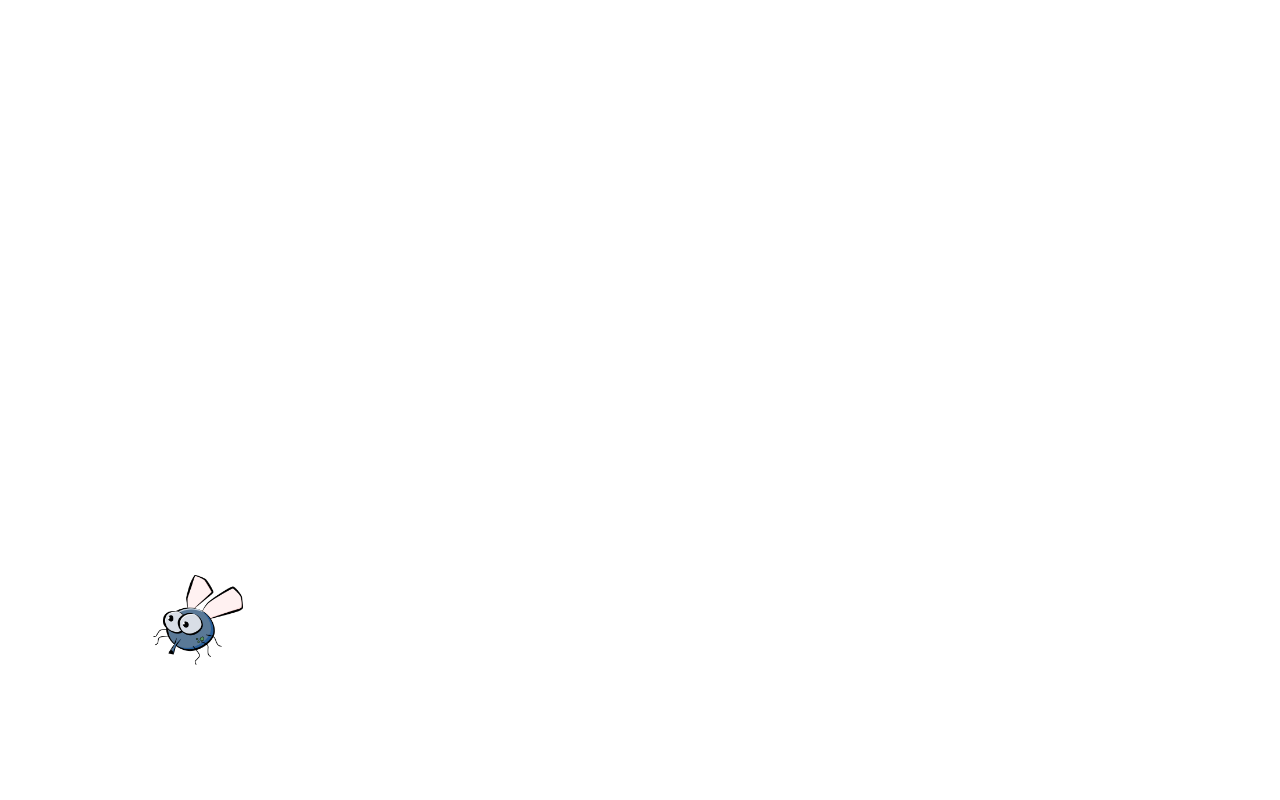
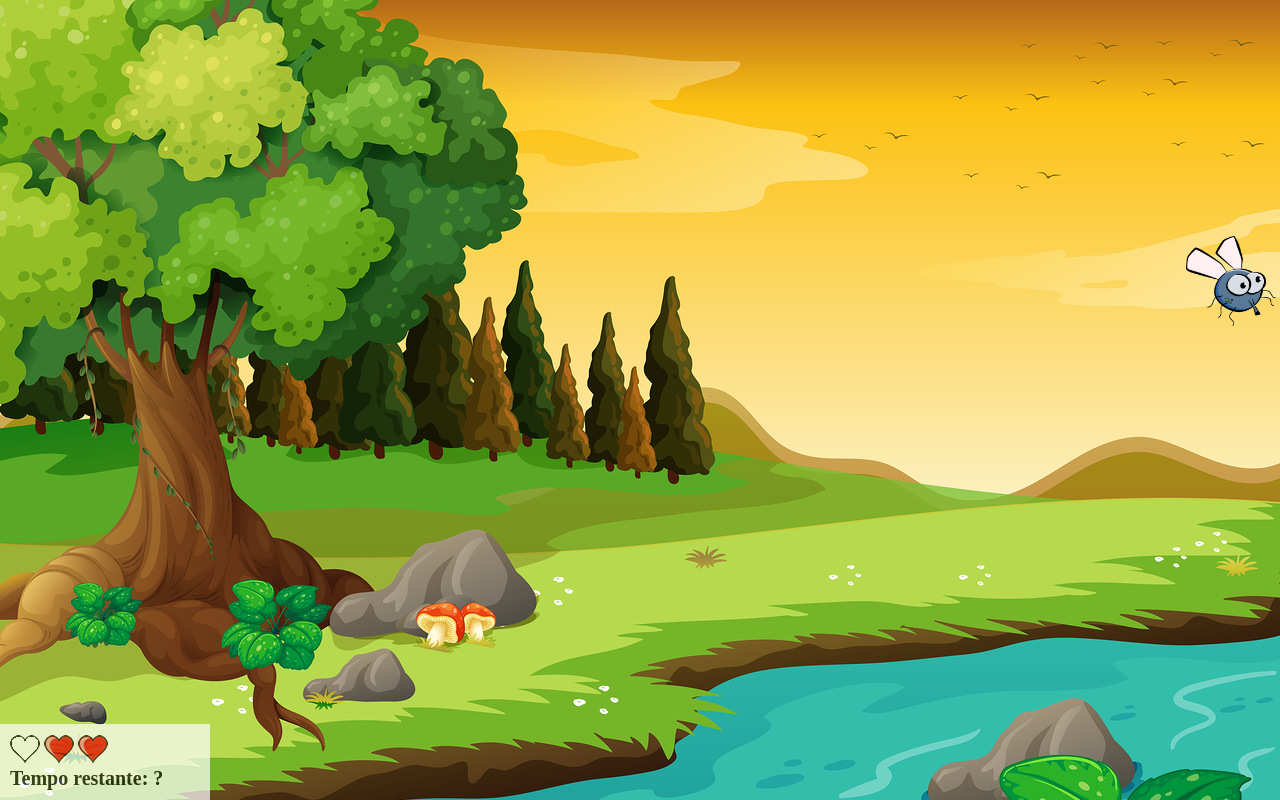
Before and after one commit to WillianJoseCeccon/Mata_Mosquito_JS, a plain HTML site: page app.html in a window 1280 px wide. Drawn offline with Linux system fonts and the light colour scheme.

Commit message:
adicionado background, controle de vidas, imagens dos coracoes que representam as vidas e tela de

```diff
--- a/app.html
+++ b/app.html
@@ -9,7 +9,24 @@
 
     <body onresize="ajustaTamanhoPalcoJogo()">
 
+        <div class="painel">
+            <div class="vidas">
+                <img id="v1" src="imagens/coracao_cheio.png" >
+                <img id="v2" src="imagens/coracao_cheio.png" >
+                <img id="v3" src="imagens/coracao_cheio.png" >
+            </div>
 
-        <script>posicaoRandomica()</script>
+            <div class="cronometro">Tempo restante: ?</div>
+
+
+
+        </div>
+
+        <script>
+            setInterval(function() {
+            posicaoRandomica()}, 2000)
+
+
+        </script>
     </body>
 </html>
--- a/estilo.css
+++ b/estilo.css
@@ -1,3 +1,8 @@
+body {
+    background-image: url(imagens/bg.jpg);
+    background-repeat: no-repeat;
+    background-size: 100%;
+}
 .mosquito1 {
     width: 50px;
     height: 50px;
@@ -20,3 +25,25 @@
 .ladoB {
     transform: scaleX(-1);
 }
+
+.painel {
+    position: absolute;
+    width: 190px;
+    padding: 10px;
+    left: 0px;
+    bottom: 0px;
+    border-top: solid 1px #fff;
+    background-color: #fff;
+    opacity: 0.7;
+
+}
+
+.vidas {
+    float: left;
+}
+
+.cronometro {
+    float: left;
+    font-size: 20px;
+    font-weight: bold;
+}
--- a/jogo.js
+++ b/jogo.js
@@ -1,5 +1,7 @@
 var altura = 0
 var largura = 0
+var vidas = 1
+
 function ajustaTamanhoPalcoJogo() {
     // Essa função pega a largura e altura da tela do usuario, a chamada dela também é realizada
     //no evento onresize do body, então mesmo que o usuario redimensione a tela não havera estouro
@@ -13,6 +15,21 @@ ajustaTamanhoPalcoJogo()
 
 
 function posicaoRandomica(){
+    // remover o mosquito anterior caso exista....
+    //na 1 execucao não existira mosquito ... ou caso o usuario clique no mosquito para mataló
+    if (document.getElementById('mosquito')) {
+        document.getElementById('mosquito').remove()
+
+        if (vidas > 3){
+            window.location.href = 'fim_de_jogo.html'
+        }else {
+            document.getElementById('v' + vidas).src = "imagens/coracao_vazio.png"
+            vidas++
+        }
+
+    }
+
+
     var posicaoX = Math.floor(Math.random() * largura) - 90
     var posicaoY = Math.floor(Math.random() * altura) - 90
 
@@ -31,6 +48,10 @@ function posicaoRandomica(){
     mosquito.style.left = posicaoX + 'px'
     mosquito.style.top = posicaoY + 'px'
     mosquito.style.position = 'absolute'
+    mosquito.id = 'mosquito'
+    mosquito.onclick = function() {
+        this.remove()
+    }
 
     document.body.appendChild(mosquito)
 
```
Also changed, not shown: fim_de_jogo.html (added, +36 -0 lines).
